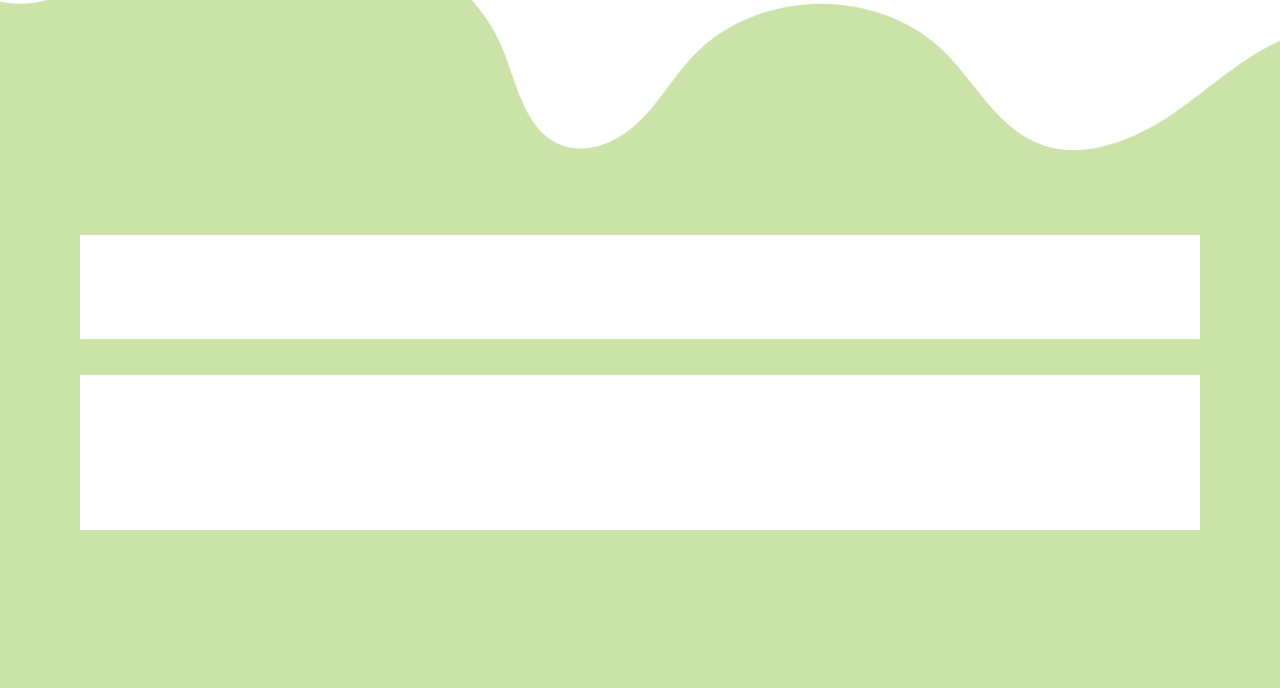
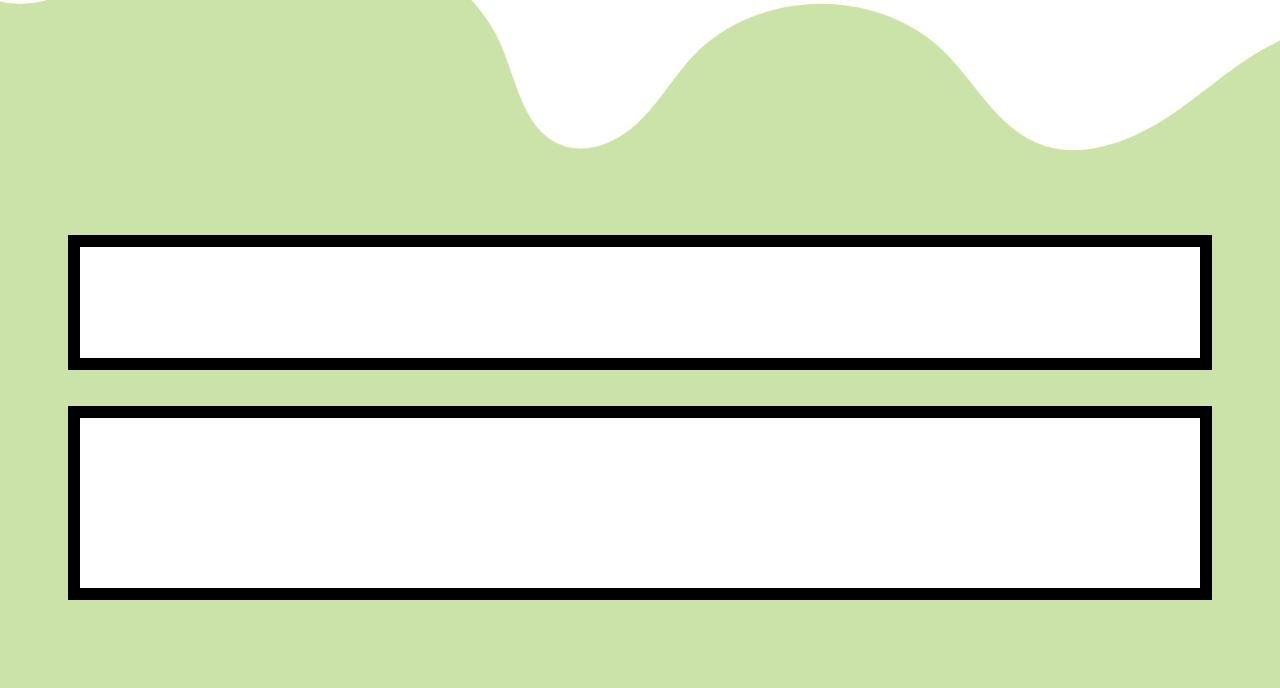
Before and after one commit to ChrisLL301/Vegan-Restaurant, a plain HTML site: page index.html in a window 1280 px wide. Shown: the part 640-1328 px from the top of the page. Drawn offline with Linux system fonts and the light colour scheme.

Commit message:
Update index.html

```diff
--- a/index.html
+++ b/index.html
@@ -17,10 +17,10 @@
             background-color:white;
             color:black;
             text-align: center;
-            font-family:montserrat;
+            font-family:georgia;
             width:82%;
             color:white;
-            border:12px black;
+            border:12px solid black;
         }
         .blockT3 {
             display: block;
```
